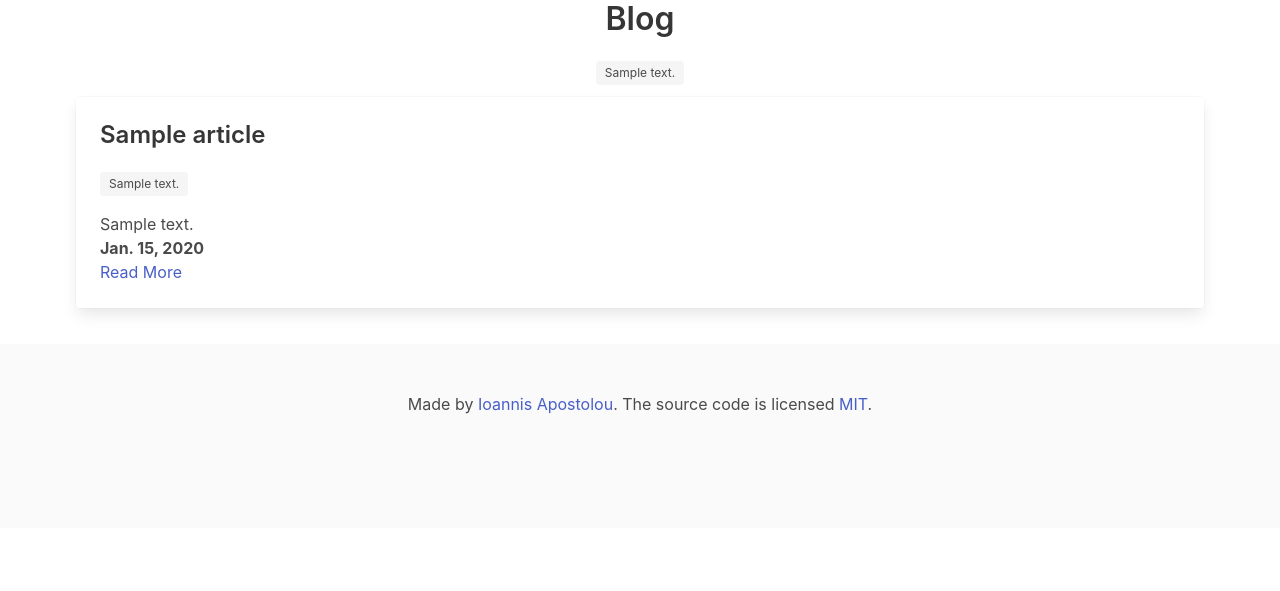
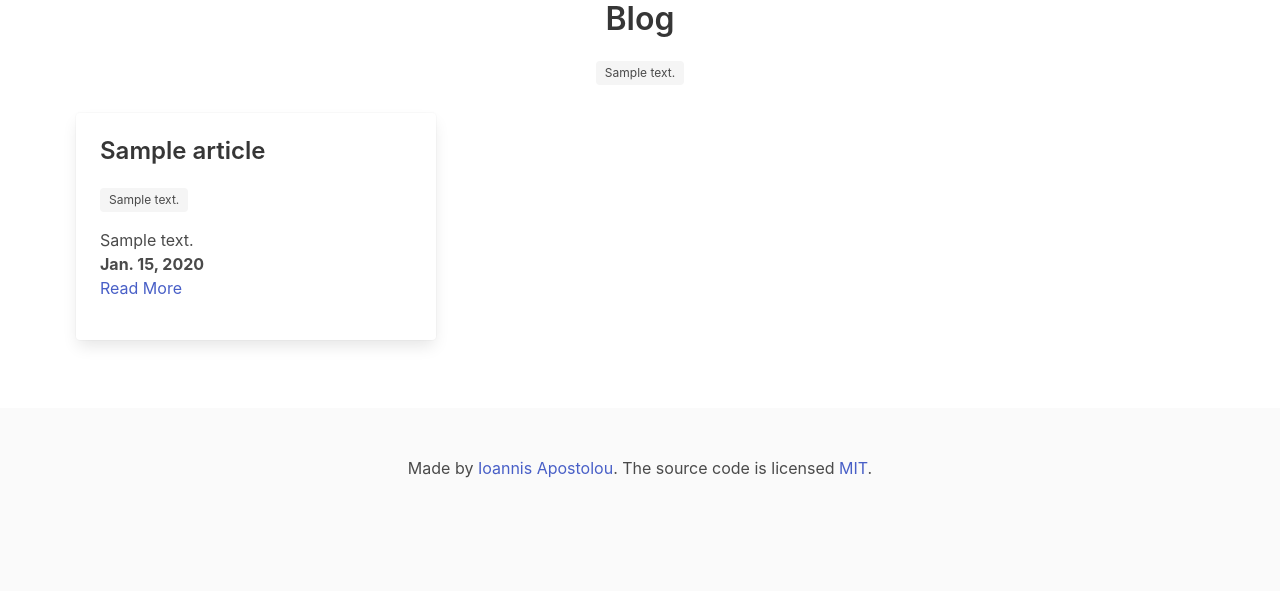
Before and after one commit to giannistolou/blog-django, a Django app: page /blog/ in a window 1280 px wide. Shown: the part 51-642 px from the top of the page. Run offline with Django 3.2, Linux system fonts and the light colour scheme; tables that the repository leaves empty hold one stand-in row (values such as "Sample post"); some libraries are stand-ins or nearby versions.

Commit message:
change posts style

```diff
--- a/articles/templates/posts.html
+++ b/articles/templates/posts.html
@@ -1,9 +1,9 @@
 <div class="container">
- <div class="is-centerd is-multiline">
+ <div class="is-centerd is-multiline columns is-mobile" style="margin: 1rem 0;">
         {% for article in articles %}
 
-            <div class="column is-full">
-                <div class="card">
+            <div class="column is-full-mobile is-4-desktop">
+                <div class="card" style="margin-bottom: 1rem; height: 100%;">
                     <div class="card-content">
                         <div class="media">
                             <div class="media-content">
@@ -27,7 +27,7 @@
         {% empty %}
            {% include '404_card.html' %}
         {% endfor %}
-
+        <div class="column is-full">
             <div class="buttons has-addons is-centered">
                 {%if articles.has_previous%}
                 <a href="{{pagenation_link}}/{{articles.previous_page_number }}/" class="button">Previous Page</a>
@@ -38,3 +38,4 @@
             </div>
         </div>
     </div>
+    </div>
```
Lines whose indentation alone changed are shown as unchanged.
